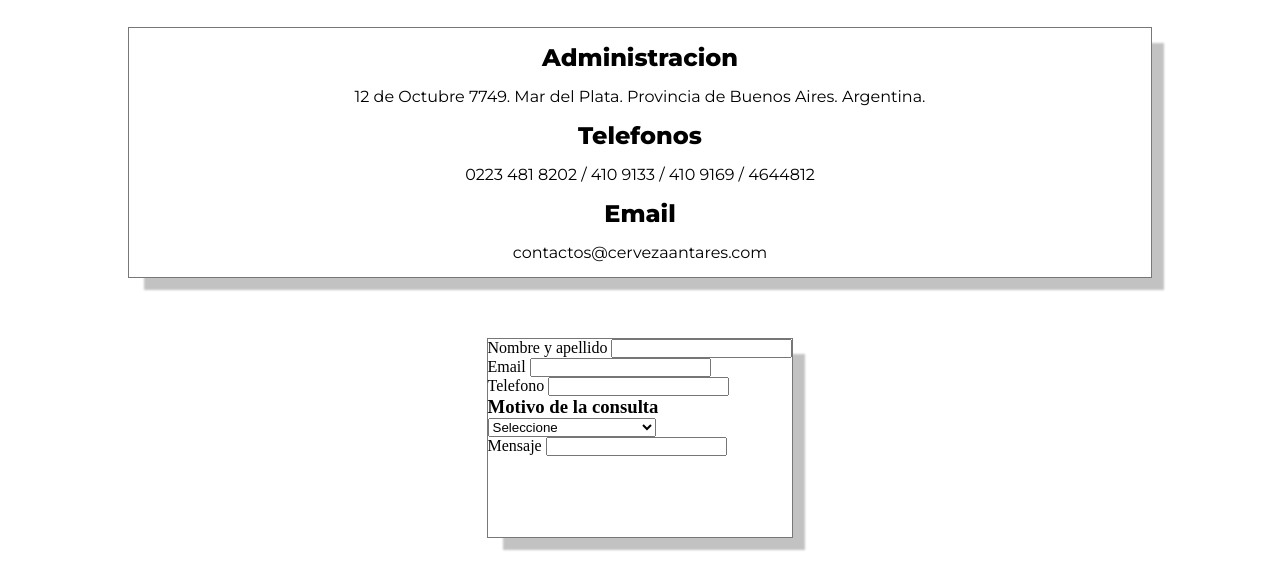
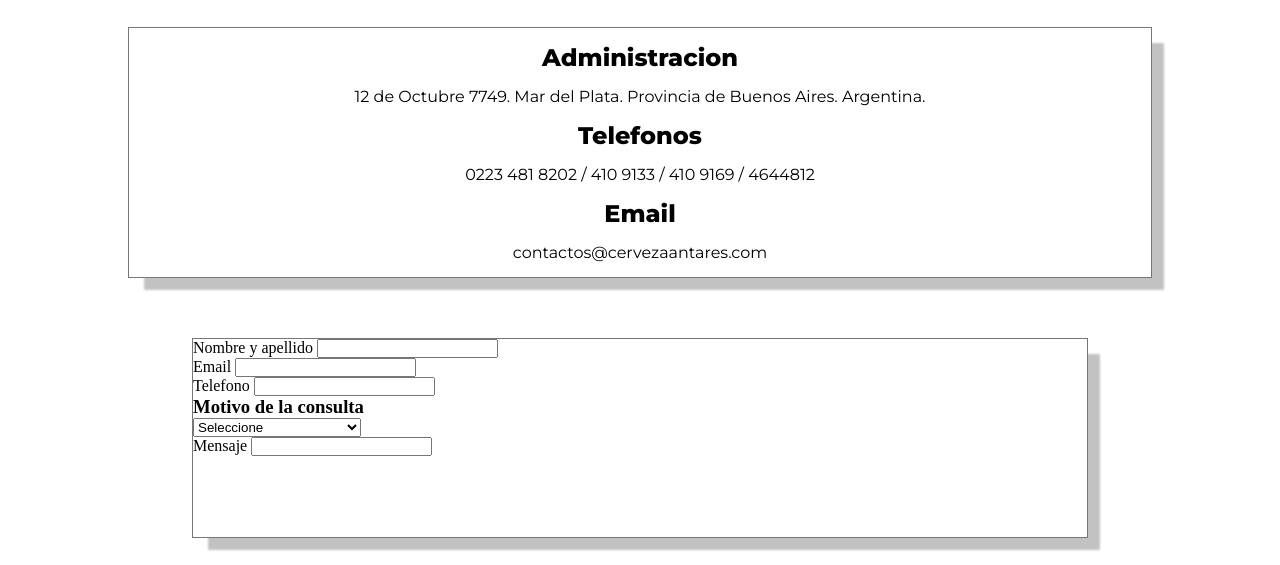
Before and after one commit to ortizmica/coder, a plain HTML site: page pages/Contacto.html in a window 1280 px wide. Shown: the part 67-632 px from the top of the page. Drawn offline with Linux system fonts and the light colour scheme.

Commit message:
tercer commit

```diff
--- a/css/style.css
+++ b/css/style.css
@@ -280,7 +280,7 @@
     -webkit-box-shadow: 14px 14px 2px -2px rgba(0,0,0,0.24);
     -moz-box-shadow: 14px 14px 2px -2px rgba(0,0,0,0.24);
     margin: 30px;
-    width: 70%px;
+    width: 70%;
     height: 200px;
 }
 
```
